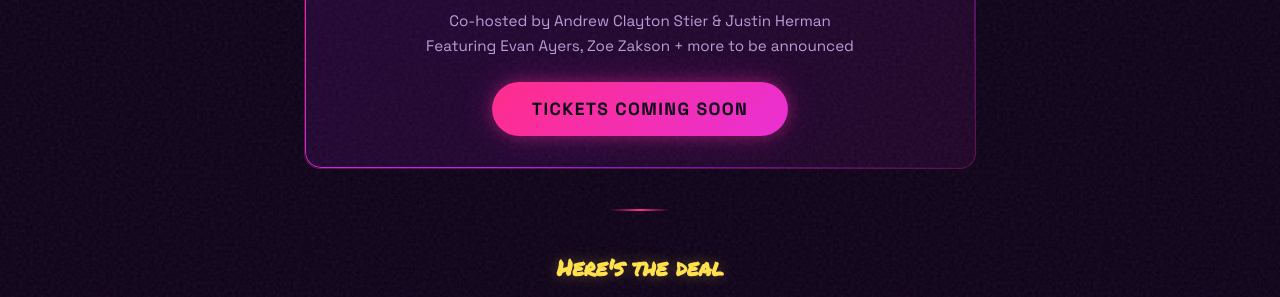
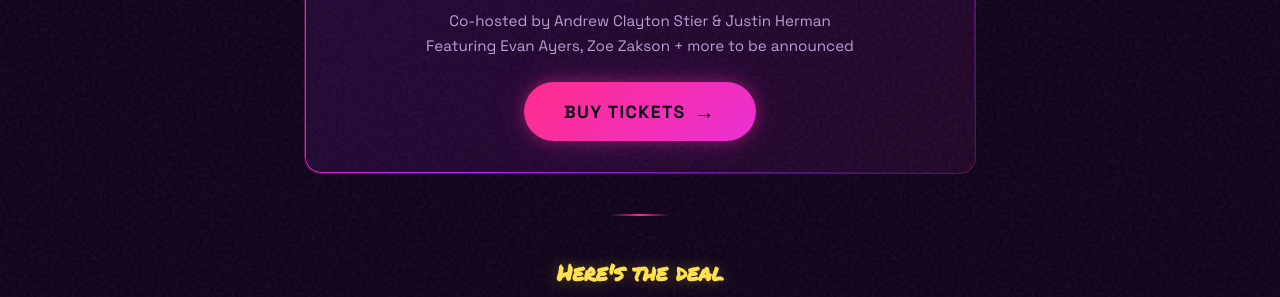
Before and after one commit to andrewcstier/queerroastcomedy, a plain HTML site: page index.html in a window 1280 px wide. Shown: the part 454-751 px from the top of the page. Drawn offline with Linux system fonts and the light colour scheme; a web font is replaced by a local one.

Commit message:
Add Dec 10 Eventbrite ticket link
Co-Authored-By: Claude Opus 5.5 <noreply@anthropic.com>

```diff
--- a/index.html
+++ b/index.html
@@ -574,9 +574,8 @@
                 Co-hosted by Andrew Clayton Stier &amp; Justin Herman<br>
                 Featuring Evan Ayers, Zoe Zakson + more to be announced
             </div>
-            <!-- Tickets not on sale yet. When the link is live, replace the span below with:
             <a
-                href="TICKET_URL"
+                href="https://www.eventbrite.com/e/queer-roast-for-the-straight-hosts-tickets-2005108362087"
                 target="_blank"
                 rel="noopener"
                 class="cta-button"
@@ -585,8 +584,6 @@
             >
                 Buy Tickets <span class="arrow">&rarr;</span>
             </a>
-            -->
-            <span class="cta-button" style="cursor: default;">Tickets Coming Soon</span>
 
         </section>
 
```
